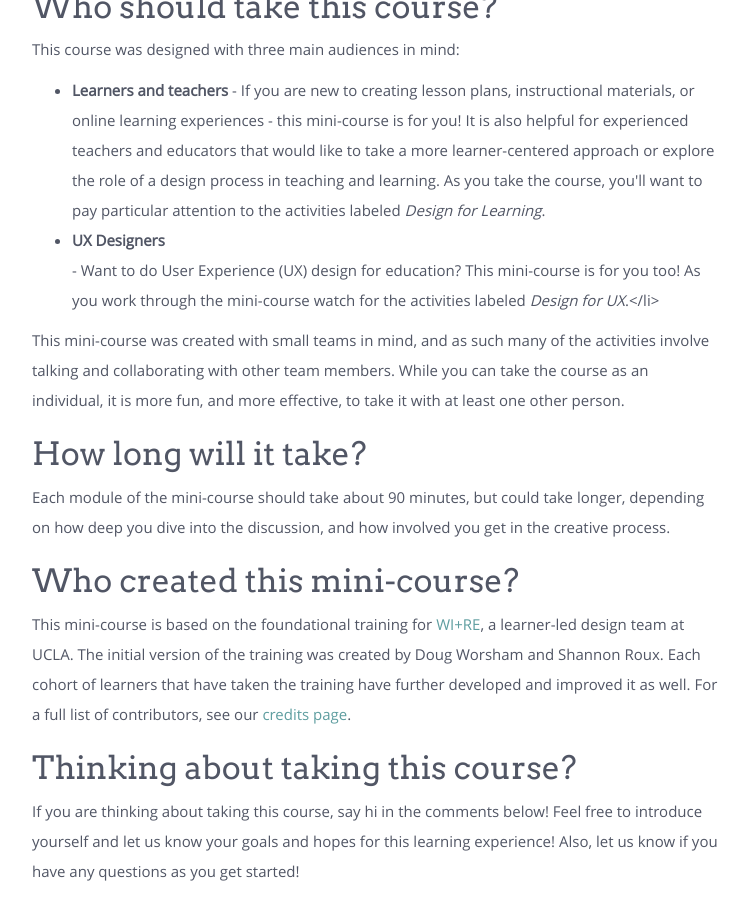
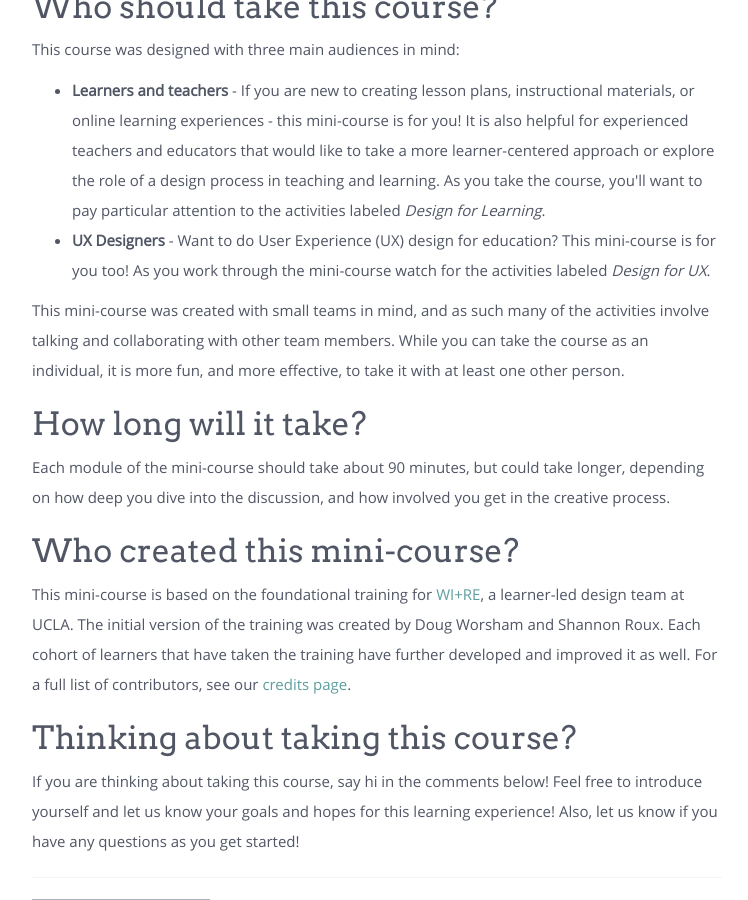
Before and after one commit to UCLALibrary/foundations, a Jekyll site: the page built from modules/start/_posts/2000-01-01-welcome.markdown, in a window 1280 px wide and 900 px high, scrolled down 857 px. Shown: the whole window, without its empty margins (383-1131 px from the left). Built offline with Jekyll 4.4.1, drawn with Linux system fonts in a browser that asks for light colours; nearby versions of some CDN libraries; comment, search, counter and statistics services are not loaded.

```diff
--- a/modules/start/_posts/2000-01-01-welcome.markdown
+++ b/modules/start/_posts/2000-01-01-welcome.markdown
@@ -24,7 +24,7 @@ This course was designed with three main audiences in mind:
 
 <ul>
   <li><strong>Learners and teachers</strong> - If you are new to creating lesson plans, instructional materials, or online learning experiences - this mini-course is for you! It is also helpful for experienced teachers and educators that would like to take a more learner-centered approach or explore the role of a design process in teaching and learning. As you take the course, you'll want to pay particular attention to the activities labeled <em>Design for Learning</em>.</li>
-  <li><strong>UX Designers</strong></li> - Want to do User Experience (UX) design for education? This mini-course is for you too! As you work through the mini-course watch for the activities labeled <em>Design for UX</em>.</li>
+  <li><strong>UX Designers</strong> - Want to do User Experience (UX) design for education? This mini-course is for you too! As you work through the mini-course watch for the activities labeled <em>Design for UX</em>.</li>
 </ul>
 
 This mini-course was created with small teams in mind, and as such many of the activities involve talking and collaborating with other team members. While you can take the course as an individual, it is more fun, and more effective, to take it with at least one other person.
```
